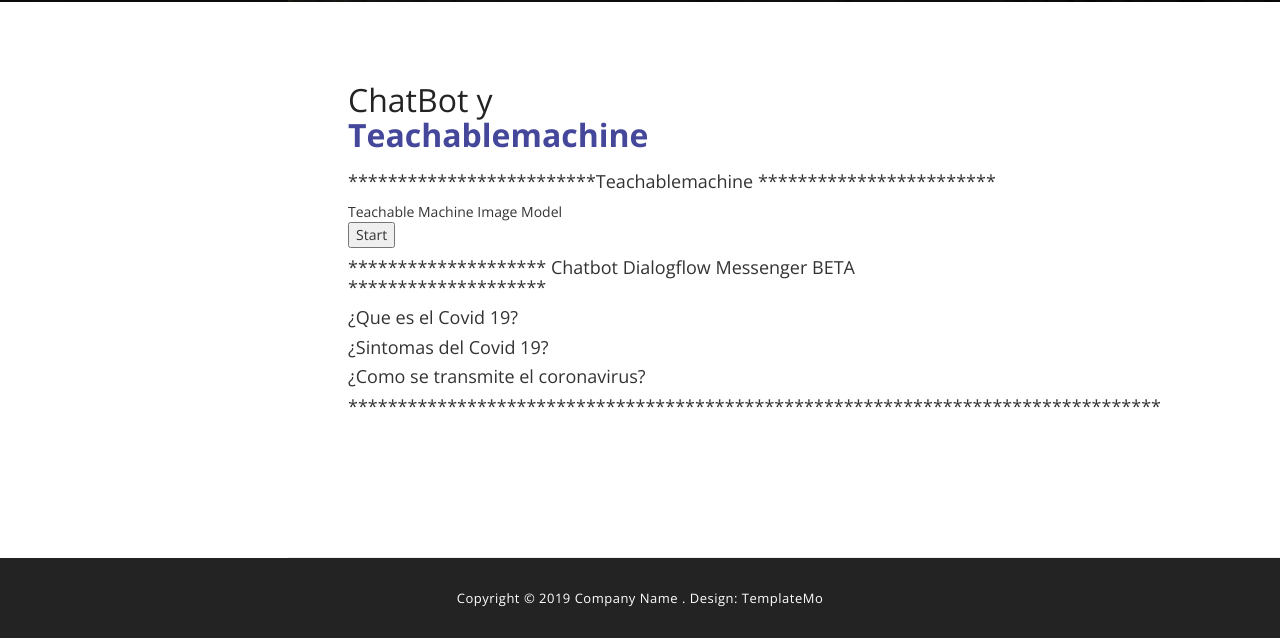
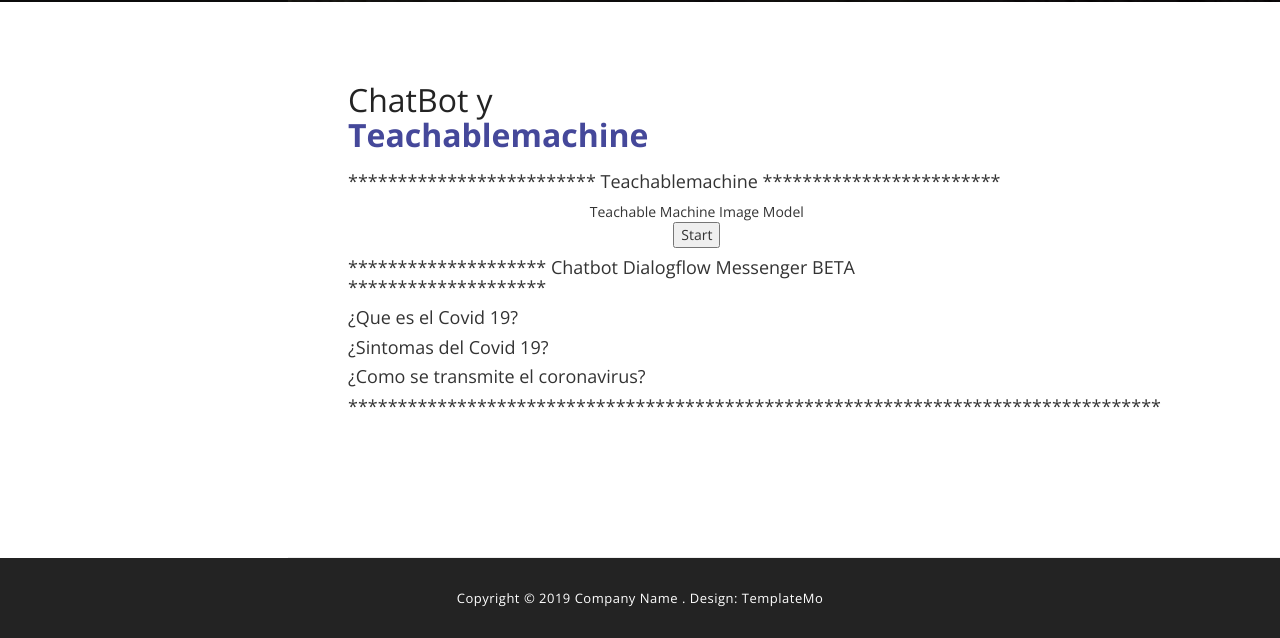
Before and after one commit to AngelBravo24/AngelBravo24.github.io, a plain HTML site: page index.html in a window 1280 px wide. Shown: the part 798-1436 px from the top of the page. Drawn offline with nearby package versions, Linux system fonts and the light colour scheme; a script that the page names is missing.

Commit message:
Update index.html

```diff
--- a/index.html
+++ b/index.html
@@ -106,8 +106,8 @@
 
 
 				     <h1> ChatBot y  <br><em> Teachablemachine </em></h1>
-	 <h4>*************************Teachablemachine ************************ </h4>
-			<div>Teachable Machine Image Model</div>
+	 <h4>************************* Teachablemachine ************************ </h4>
+			<center><div>Teachable Machine Image Model</div>
 <button type="button" onclick="init()">Start</button>
 <div id="webcam-container"></div>
 <div id="label-container"></div>
@@ -165,7 +165,7 @@
             labelContainer.childNodes[i].innerHTML = classPrediction;
         }
     }
-	</script>
+	</script></center>
 
 		   <h4>******************** Chatbot  Dialogflow Messenger BETA  ******************** </h4>
 
```
